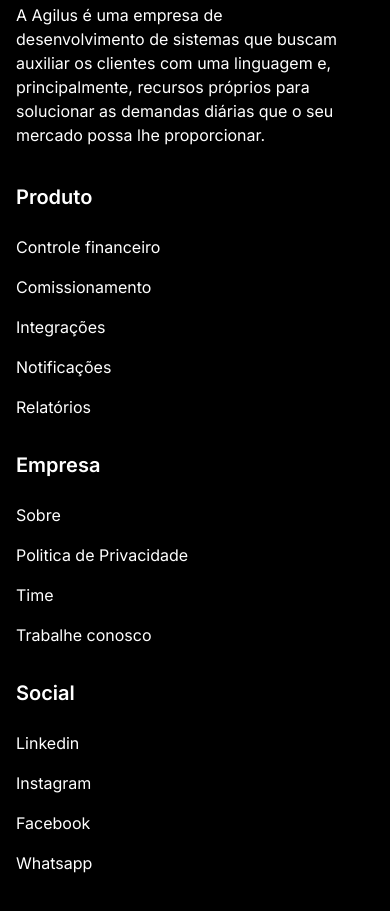
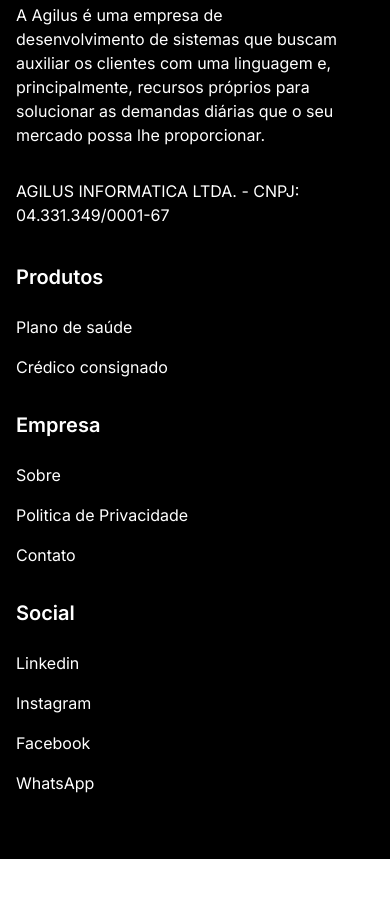
Before and after one commit to henriquevc/SiteNovoAgilus, a website: page public/precos.html in a window 390 px wide. Shown: the part 1745-2656 px from the top of the page. After the commit the page ends 2604 px from the top, so only its background shows below. Drawn offline with nearby package versions, Linux system fonts and the light colour scheme; a script that the page names is missing.

Commit message:
melhorando o footer do site

```diff
--- a/public/precos.html
+++ b/public/precos.html
@@ -167,46 +167,41 @@
             </div>
         </section>
     </main>
-    <footer class="flex w-full pb-16 text-white bg-black h-144">
+    <footer class="flex w-full pb-16 text-white bg-black">
         <section class="container grid grid-cols-1 gap-8 pt-16 lg:gap-16 lg:grid-cols-3 lg:pt-24">
             <aside>
-
-                <img src="/assets/images/logo-agilus-rosa.svg" alt="">
+                <img src="/assets/images/logo-agilus-rosa.svg" alt="logotipo rosa">
                 <p class="pr-8 mt-8 text-base">A Agilus é uma empresa de desenvolvimento de sistemas que buscam auxiliar os clientes com uma linguagem e, principalmente, recursos próprios para solucionar as demandas diárias que o seu mercado possa lhe proporcionar.</p>
+                <p class="mt-8 text-xs text-gray-300">AGILUS INFORMATICA LTDA. - CNPJ: 04.331.349/0001-67</p>
             </aside>
             <aside class="lg:col-span-2">
                 <div class="grid grid-cols-1 gap-4 mt-1 gap-y-8 sm:grid-cols-3">
                     <div class="">
-                        <h4 class="mb-6 text-xl font-semibold">Produto</h4>
+                        <h3 class="mb-6 text-xl font-semibold">Produtos</h3>
                         <ul class="space-y-4 text-md">
-                            <li>Controle financeiro</li>
-                            <li>Comissionamento</li>
-                            <li>Integrações</li>
-                            <li>Notificações</li>
-                            <li>Relatórios</li>
+                            <li><a href="./CRMPlanoSaude.html">Plano de saúde</a></li>
+                            <li><a href="./CRMConsignado.html">Crédico consignado</a></li>
                         </ul>
                     </div>
-                    <div class="">
-                        <h4 class="mb-6 text-xl font-semibold">Empresa</h4>
+                    <div>
+                        <h3 class="mb-6 text-xl font-semibold">Empresa</h3>
                         <ul class="space-y-4 text-md">
-                            <li>Sobre</li>
+                            <li><a href="./Sobre.html">Sobre</a></li>
                             <li><a href="./PoliticaPrivacidade.html">Politica de Privacidade</a></li>
-                            <li>Time</li>
-                            <li>Trabalhe conosco</li>
+                            <li><a href="./Contato.html">Contato</a></li>
                         </ul>
                     </div>
-                    <div class="">
-                        <h4 class="mb-6 text-xl font-semibold">Social</h4>
+                    <div>
+                        <h3 class="mb-6 text-xl font-semibold">Social</h3>
                         <ul class="space-y-4 text-md">
-                            <li>Linkedin</li>
-                            <li>Instagram</li>
-                            <li>Facebook</li>
-                            <li>Whatsapp</li>
+                            <li><a href="https://www.linkedin.com/company/agilusinformatica/" target="_blank" rel="noopener noreferrer">Linkedin</a></li>
+                            <li><a href="https://www.instagram.com/agilus_oficial/" target="_blank" rel="noopener noreferrer">Instagram</a></li>
+                            <li><a href="https://www.facebook.com/agilusinformatica" target="_blank" rel="noopener noreferrer">Facebook</a></li>
+                            <li><a href="https://api.whatsapp.com/send?phone=+5511930426110" target="_blank" rel="noopener noreferrer">WhatsApp</a></li>
                         </ul>
                     </div>
                 </div>
             </aside>
-
         </section>
     </footer>
 
```
Also changed, not shown: public/CRMPlanoSaude.html (+16 -19 lines), public/PoliticaPrivacidade.html (+37 -1 lines), public/contato.html (+2 -2 lines), public/index.html (+2 -3 lines), public/sobre.html (+2 -3 lines).
